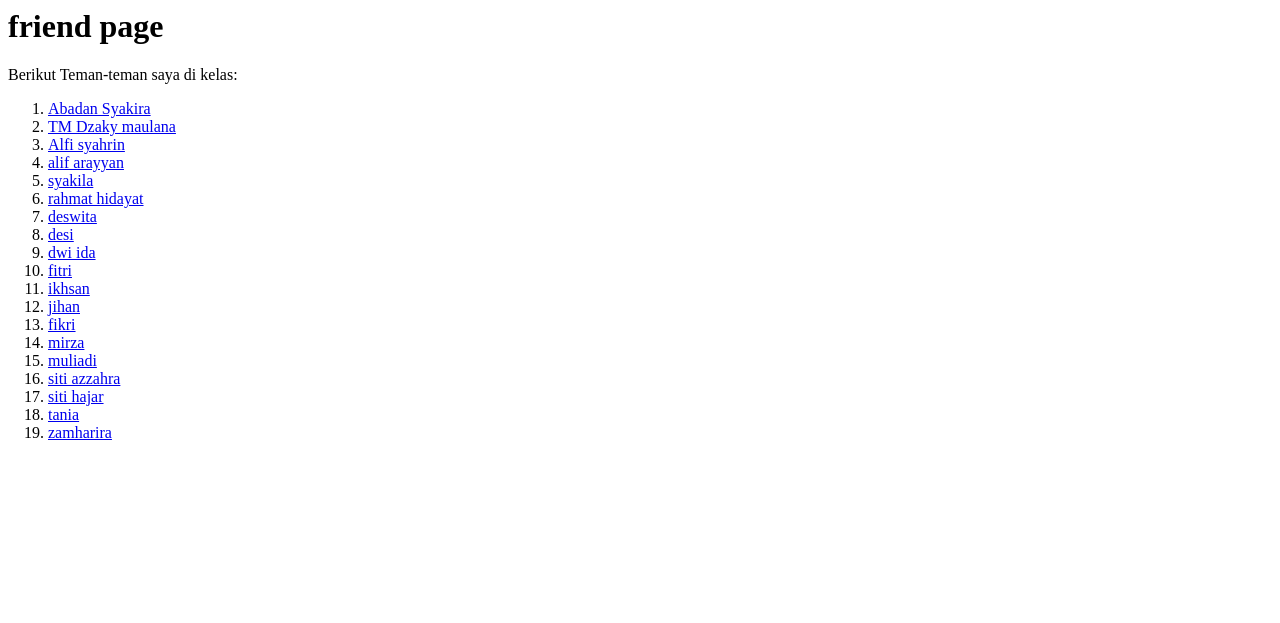
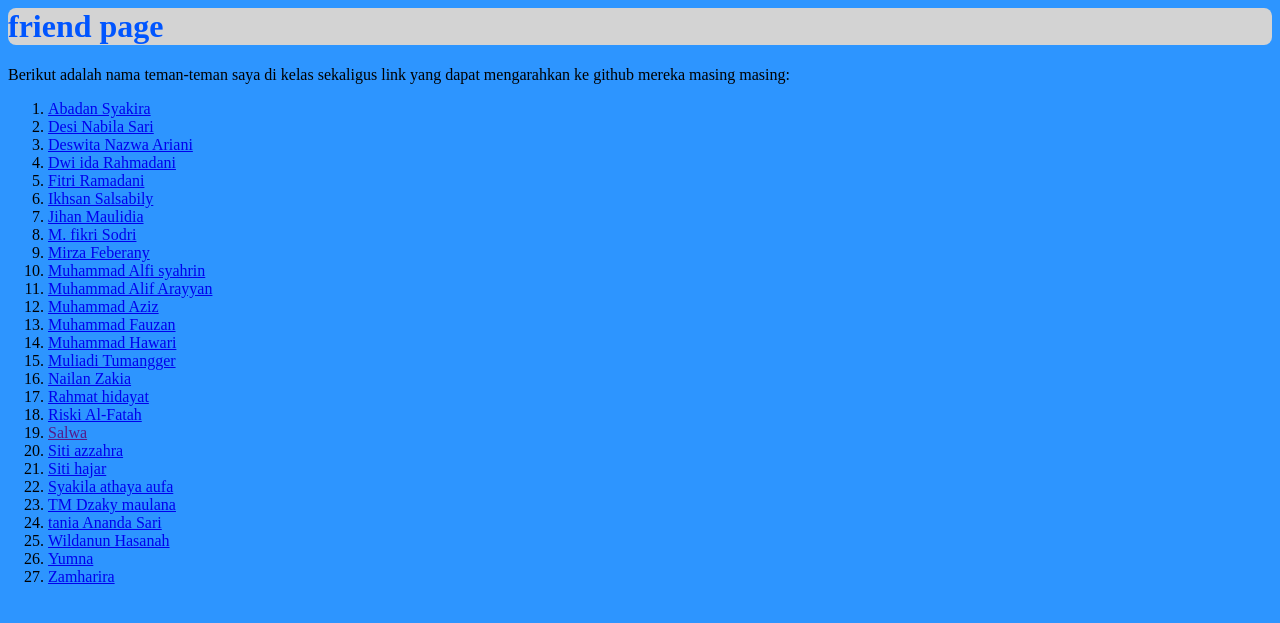
Before and after one commit to athayaaufa18/athayaaufa18.github.io, a Jekyll site: the page built from friends.md, in a window 1280 px wide. Shown: the top 623 px of the page. Built offline with Jekyll 4.4.1, drawn with Linux system fonts in a browser that asks for light colours.

Commit message:
update pertemuan 4

```diff
--- a/_sass/main.scss
+++ b/_sass/main.scss
@@ -1,3 +1,23 @@
 .current {
-    color: rgb(87, 174, 214)
+    color: #C0C0C0;
+    display: inline-block;
+    background-color: #0055FF;
+    border-radius: 8px;
+    padding: 5px;
 }
+body{
+    background-color:#2D95FF;
+}
+body h1{
+    color: #0055FF;
+    dispalay: inline-block;
+    background-color: #D3D3D3;
+    border-radius: 8px;
+}
+body ul li a{
+    color: #1F51FF;
+    display: inline-block;
+    background-color: rgb(238, 170, 45);
+    border-radius: 13px;
+    padding: 7px ;
+}
--- a/friends.md
+++ b/friends.md
@@ -4,23 +4,32 @@ title: friends
 ---
 
 # friend page
-Berikut Teman-teman saya di kelas:
+Berikut adalah nama teman-teman saya di kelas sekaligus link yang dapat mengarahkan ke github mereka masing masing:
+
 1. [Abadan Syakira](https://abadan1912.github.io/)
-2. [TM Dzaky maulana](https://akbar2224.github.io/akbar2224/)
-3. [Alfi syahrin](https://alfisyahrin-26.github.io/)
-4. [alif arayyan](https://alifarrayyan29.github.io/)
-5. [syakila](https://athayaaufa18.github.io//)
-6. [rahmat hidayat](https://dayat-yat.github.io/dayatyat.github.io/)
-7. [deswita](https://deswitanazwa.github.io/)
-8. [desi](https://desynabilasari.github.io/)
-9. [dwi ida ](https://dwiidarahmadanisitumorang.github.io/)
-10. [fitri](https://fitriramadhani20.github.io/)
-11. [ikhsan](https://isanbly06.github.io/isanbily06.github.io/)
-12. [jihan](https://jihanmaulidia09.github.io/)
-13. [fikri](https://mfikrisodri.github.io/)
-14. [mirza](https://mirzafeberanyy.github.io/mirzafeberany.github.io/)
-15. [muliadi](https://muliadi50.github.io/)
-16. [siti azzahra](https://sitiazzahraaa.github.io/sitiazzahra.github.io/)
-17. [siti hajar](https://sitihajar01.github.io/sitihajar.github.io/)
-18. [tania](https://taniaanandasari.github.io/)
-19. [zamharira](https://zamharira09.github.io/)
+2. [Desi Nabila Sari](https://desynabilasari.github.io/)
+3. [Deswita Nazwa Ariani](https://deswitanazwa.github.io/)
+4. [Dwi ida Rahmadani](https://dwiidarahmadanisitumorang.github.io/)
+5. [Fitri Ramadani](https://fitriramadhani20.github.io/)
+6. [Ikhsan Salsabily](https://isanbly06.github.io/)
+7. [Jihan Maulidia](https://jihanmaulidia09.github.io/)
+8. [M. fikri Sodri](https://mfikrisodri.github.io/)
+9. [Mirza Feberany](https://mirzafeberanyy.github.io/)
+10. [Muhammad Alfi syahrin](https://alfisyahrin-26.github.io/)
+11. [Muhammad Alif Arayyan](https://alifarrayyan29.github.io/)
+12. [Muhammad Aziz](https://mhmmd-aziz.github.io9/)
+13. [Muhammad Fauzan](http://muhammadfauzan61.github.io)
+14. [Muhammad Hawari](https://hawari-95.github.io/)
+15. [Muliadi Tumangger](https://muliadi50.github.io/)
+16. [Nailan Zakia](https://nailanzakia.github.io/)
+17. [Rahmat hidayat](https://dayat-yat.github.io/dayatyat.github.io/)
+18. [Riski Al-Fatah](https://riskialfattah.github.io/)
+19. [Salwa]()
+20. [Siti azzahra](https://sitiazzahraaa.github.io/)
+21. [Siti hajar](https://sitihajar01.github.io/)
+22. [Syakila athaya aufa](https://athayaaufa18.github.io//)
+23. [TM Dzaky maulana](https://akbar2224.github.io/akbar2224/)
+24. [tania Ananda Sari](https://taniaanandasari.github.io/)
+26. [Wildanun Hasanah](http://wildanunhasanah.github.io)
+27. [Yumna](https://yumna1711.github.io/)
+28. [Zamharira](https://zamharira09.github.io/)
--- a/index.html
+++ b/index.html
@@ -3,7 +3,7 @@ layout: default
 title: home
 ---
 
-    <h1>Nama: syakila athaya aufa</h1>
-    <p> Deskripsi Diri: Saya berasal dari buloh blang ara, sekarang berkuliah di Polteknik Negeri Lhokseumawe sebagai Mahasiswa Jurusan TIK.</p>
+    <h1>ABOUT AJUY'S GF</h1>
+    <p>HAI! nama aku syakila athaya aufa biasa di panggil kila, aku sekarang berumur 19 tahun, yang dimana aku lahir pada tahun 2006 tanggal 18 maret. Hobi aku dengerin musik, genre musik yang aku suka tuh musik rock. Kebetulan aku juga kpopers yang stan grup XDINARY HEREOS. Cita-cita aku sebenarnya jadi polwan tapi kandas etdah, jadinya sekarang aku berkuliah di kampus POLITEKNIK NEGRI LHOKSEUMAWE, sebagai mahasiswa jurusan TIK. Oiya aku berasal dari buloh blang ara, kecamatan kutamakmur, kabupaten aceh utara. Sedikit mau ceritain tentang background sekolah aku, aku tk di tk seulanga gampong bayu pada tahun 2012. Kemudian sd nya aku sekolah di SDN 5 kutamakmur. Lanjut SMP nya yaitu di madrasah tsanawiyah ulumuddin uteunkot pada tahun 2018. SMA nya juga lanjut di aliyah mah'had ulumuddin. Sekian info singkat tentang aku, kalo mau tau lebih lanjut bisa datang kerumah kita ngopi bray.  </p>
 
     <button onclick="myFunction()">jangan di klik ya!</button>
```
Also changed, not shown: _posts/2025-02-21-Git.md (added, +24 -0 lines), _posts/2025-02-21-html-link-dan-list.md (added, +52 -0 lines), _posts/2025-02-28-html.md (added, +31 -0 lines), _posts/2025-03-07-jekyll-danRuby.md (added, +30 -0 lines), _posts/2025-03-14-scss-dan-css.md (added, +29 -0 lines), _posts/2025-03-21-html-link-dan-list.md (deleted, +0 -8 lines), _posts/2025-04-25-Javascript.md (added, +28 -0 lines), 2 other files.
